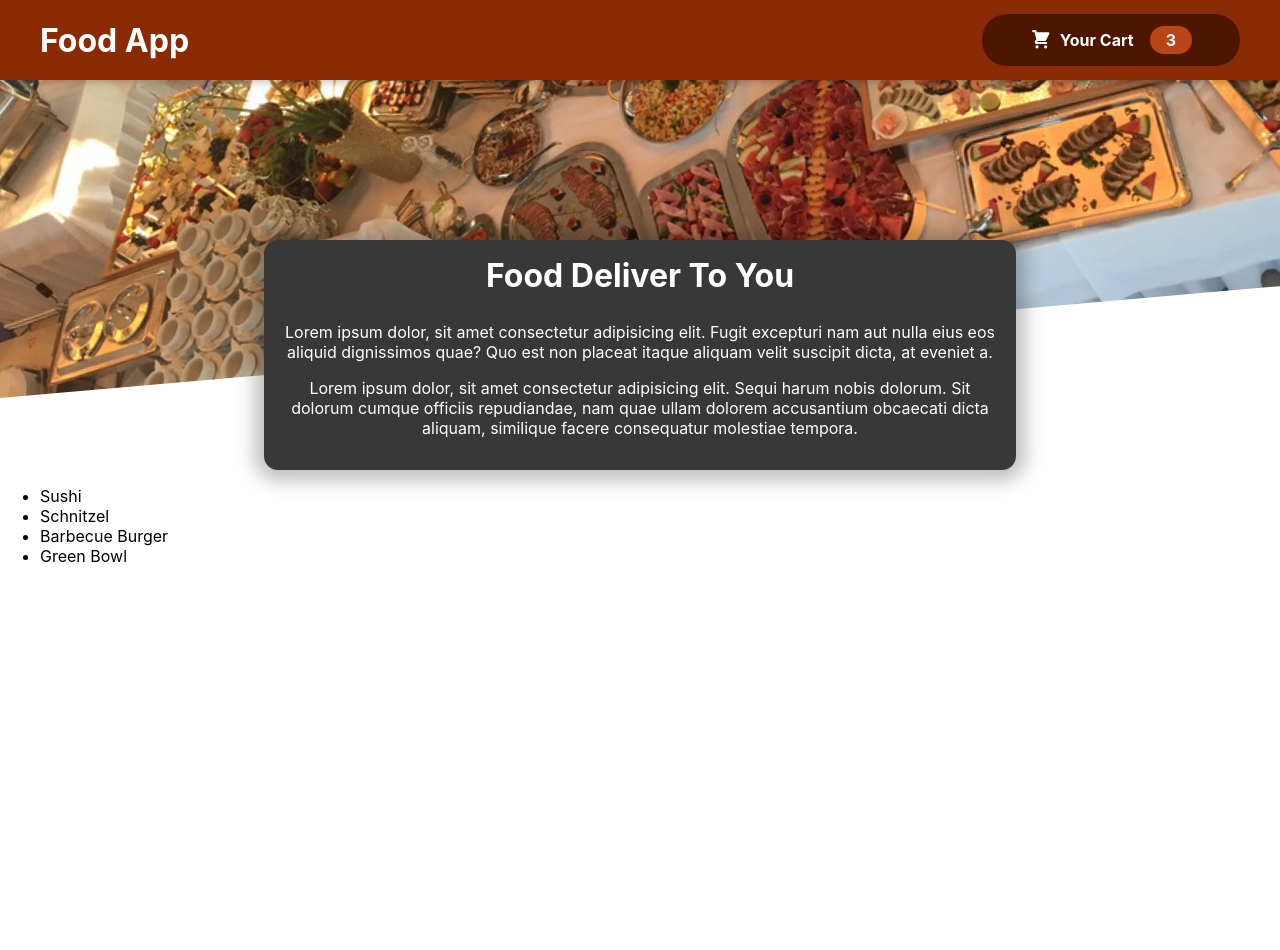
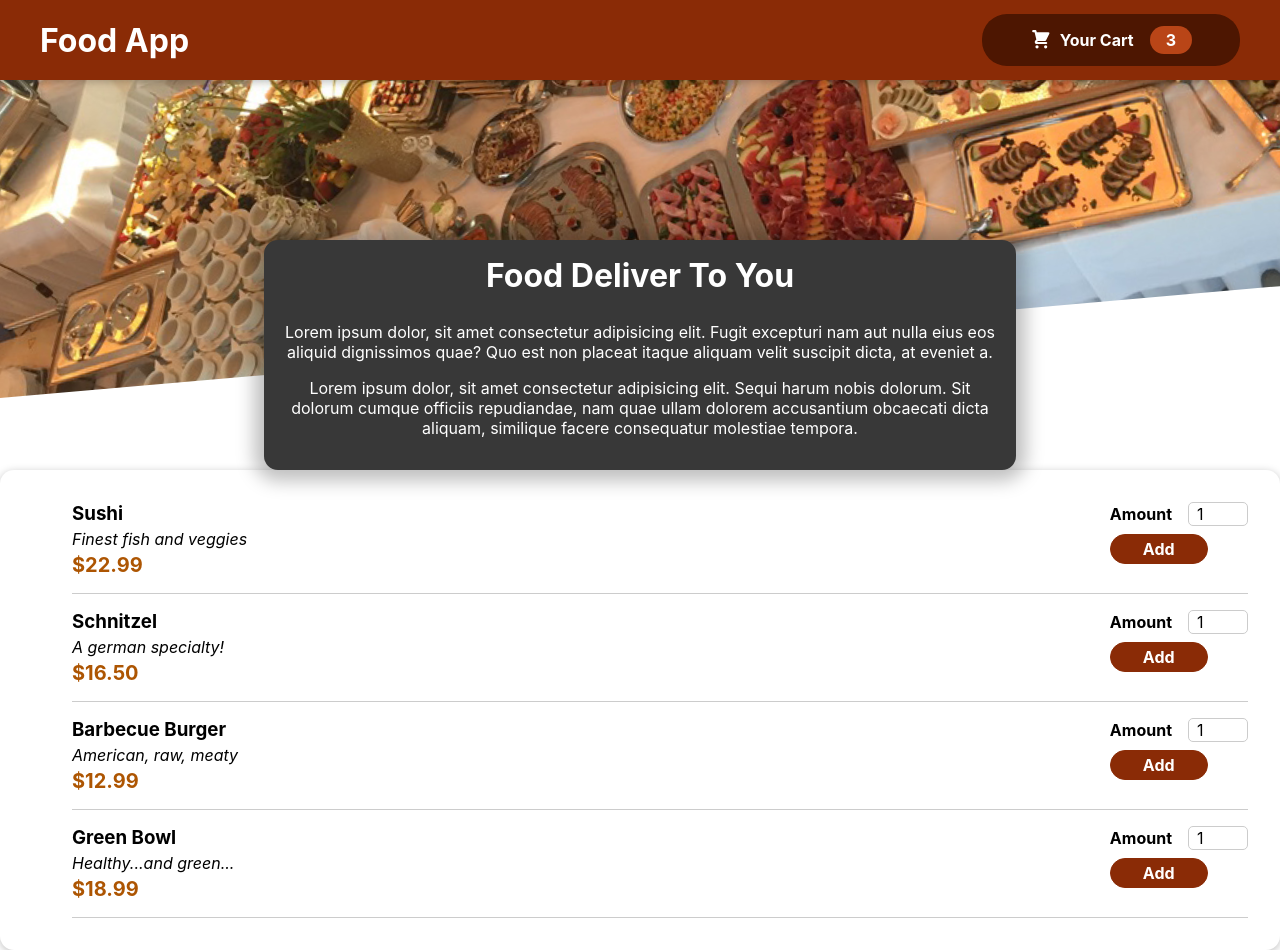
Before and after one commit to M-SamiUllah1506/React_Meal_App, a React (Create React App) app: page / in a window 1280 px wide. Before the commit the page ends 800 px from the top, so only its background shows below. Built offline with nearby package versions, Linux system fonts and the light colour scheme.

Commit message:
Done That

```diff
--- /dev/null
+++ b/src/Components/UI/Card.js
@@ -0,0 +1,6 @@
+import classes from "./Card.module.css";
+const Card = (props) => {
+  return <div className={classes.card}>{props.children}</div>;
+};
+
+export default Card;
--- /dev/null
+++ b/src/Components/UI/Card.module.css
@@ -0,0 +1,6 @@
+.card {
+  padding: 1rem;
+  box-shadow: 0 2px 8px rgba(0, 0, 0, 0.25);
+  border-radius: 14px;
+  background-color: white;
+}
--- /dev/null
+++ b/src/Components/UI/Input.js
@@ -0,0 +1,10 @@
+import classes from './Input.module.css';
+const Input=(props)=>{
+  return<div className={classes.input}>
+    <label htmlFor={props.input.id}>{props.label}</label>
+
+    <input id={props.input.id} {...props.input}/>
+  </div>
+}
+
+export default Input;
--- /dev/null
+++ b/src/Components/UI/Input.module.css
@@ -0,0 +1,18 @@
+.input {
+  display: flex;
+  align-items: center;
+  margin-bottom: 0.5rem;
+}
+
+.input label {
+  font-weight: bold;
+  margin-right: 1rem;
+}
+
+.input input {
+  width: 3rem;
+  border-radius: 5px;
+  border: 1px solid #ccc;
+  font: inherit;
+  padding-left: 0.5rem;
+}
--- a/src/Components/UI/Layout/Header.js
+++ b/src/Components/UI/Layout/Header.js
@@ -9,7 +9,7 @@
         <div className={classes["header-content"]}>
           <h1>Food App</h1>
           <HeaderCartButton />
-        </div>
+         </div>
       </header>
 
       <div className={classes["main-image"]}>
--- a/src/Meals/Meal.js
+++ b/src/Meals/Meal.js
@@ -6,7 +6,7 @@
     <Fragment>
         <MealSummary/>
         <Available/>
-    </Fragment>
+     </Fragment>
   )
 }
 
--- a/src/Meals/MealAvaliable.js
+++ b/src/Meals/MealAvaliable.js
@@ -1,35 +1,44 @@
 import React from "react";
-import classes from './MealAvailiable.module.css'
+import classes from "./MealAvailiable.module.css";
+import Card from "../Components/UI/Card";
+import MealItem from "./MealItem/MealItem";
 const DUMMY_MEALS = [
   {
-    id: 'm1',
-    name: 'Sushi',
-    description: 'Finest fish and veggies',
+    id: "m1",
+    name: "Sushi",
+    description: "Finest fish and veggies",
     price: 22.99,
   },
   {
-    id: 'm2',
-    name: 'Schnitzel',
-    description: 'A german specialty!',
+    id: "m2",
+    name: "Schnitzel",
+    description: "A german specialty!",
     price: 16.5,
   },
   {
-    id: 'm3',
-    name: 'Barbecue Burger',
-    description: 'American, raw, meaty',
+    id: "m3",
+    name: "Barbecue Burger",
+    description: "American, raw, meaty",
     price: 12.99,
   },
   {
-    id: 'm4',
-    name: 'Green Bowl',
-    description: 'Healthy...and green...',
+    id: "m4",
+    name: "Green Bowl",
+    description: "Healthy...and green...",
     price: 18.99,
   },
 ];
-const Available=()=>{
- const mealLists=DUMMY_MEALS.map(meal=> <li>{meal.name}</li>);
- return <section className={classes.meal}>
-    <ul>{mealLists}</ul>
- </section>
-}
+const Available = () => {
+  const mealLists = DUMMY_MEALS.map((meal) => (
+    <MealItem key={meal.id} name={meal.name} price={meal.price}
+    description={meal.description}/>
+  ));
+  return (
+    <section className={classes.meal}>
+      <Card>
+        <ul>{mealLists}</ul>
+      </Card>
+    </section>
+  );
+};
 export default Available;
--- /dev/null
+++ b/src/Meals/MealItem/MealItem.js
@@ -0,0 +1,19 @@
+import classes from "./MealItem.module.css";
+import MealItemForm from "./MealItemForm";
+const MealItem = (props) => {
+  const price = `$${props.price.toFixed(2)}`;
+  return (
+    <li className={classes.meal}>
+      <div>
+        <h3>{props.name}</h3>
+        <div className={classes.description}>{props.description}</div>
+        <div className={classes.price}>{price}</div>
+      </div>
+      <div>
+        <MealItemForm/>
+      </div>
+    </li>
+  );
+};
+
+export default MealItem;
--- /dev/null
+++ b/src/Meals/MealItem/MealItem.module.css
@@ -0,0 +1,22 @@
+.meal {
+  display: flex;
+  justify-content: space-between;
+  margin: 1rem;
+  padding-bottom: 1rem;
+  border-bottom: 1px solid #ccc;
+}
+
+.meal h3 {
+  margin: 0 0 0.25rem 0;
+}
+
+.description {
+  font-style: italic;
+}
+
+.price {
+  margin-top: 0.25rem;
+  font-weight: bold;
+  color: #ad5502;
+  font-size: 1.25rem;
+}
--- /dev/null
+++ b/src/Meals/MealItem/MealItemForm.js
@@ -0,0 +1,22 @@
+import classes from "./MealItemForm.module.css";
+import Input from "../../Components/UI/Input";
+const MealItemForm = () => {
+  return (
+    <form className={classes.form}>
+      <Input
+        label="Amount"
+        input={{
+          id: "amount",
+          type: "number",
+          min: "1",
+          max: "5",
+          step: "1",
+          defaultValue: "1",
+        }}
+      />
+      <button>Add</button>
+    </form>
+  );
+};
+
+export default MealItemForm;
--- /dev/null
+++ b/src/Meals/MealItem/MealItemForm.module.css
@@ -0,0 +1,20 @@
+.form {
+  text-align: right;
+}
+
+.form button {
+  font: inherit;
+  cursor: pointer;
+  background-color: #8a2b06;
+  border: 1px solid #8a2b06;
+  color: white;
+  padding: 0.25rem 2rem;
+  border-radius: 20px;
+  font-weight: bold;
+}
+
+.form button:hover,
+.form button:active {
+  background-color: #641e03;
+  border-color: #641e03;
+}
```
